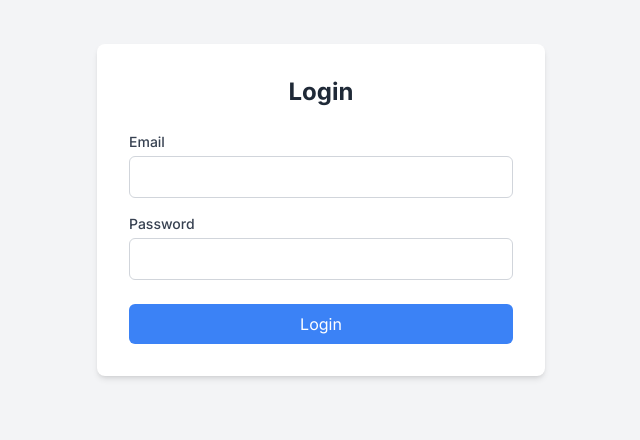
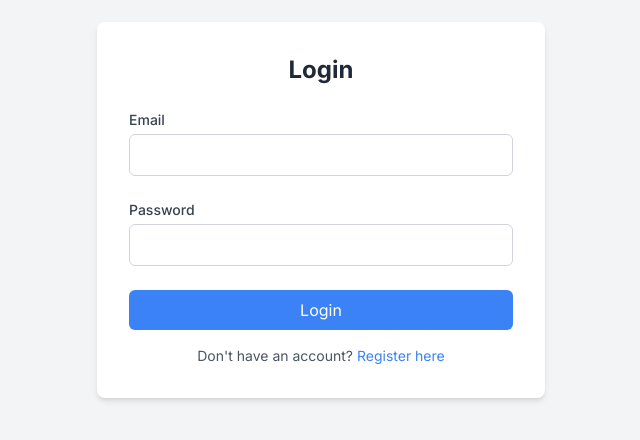
Before and after one commit to Risabkshetri/content-creator-s-web, a Next.js app in the folder frontend/: page /login in a window 1280 px wide. Shown: the part 190-630 px from the top of the page, without its empty margins (319-959 px from the left). Built offline with nearby package versions, Linux system fonts and the light colour scheme; no server answers.

Commit message:
ui/ux optimized

```diff
--- a/frontend/src/app/layout.tsx
+++ b/frontend/src/app/layout.tsx
@@ -18,6 +18,11 @@ export default function RootLayout({
 }>) {
   return (
     <html lang="en">
+      <head >
+        <meta charSet="utf-8" />
+        <meta name="viewport" content="width=device-width, initial-scale=1" />
+        <link rel="icon" href="/favicon.ico" />
+      </head>
       <body className={inter.className}>
         <div>
           <Navbar />
--- a/frontend/src/components/Footer.tsx
+++ b/frontend/src/components/Footer.tsx
@@ -30,11 +30,11 @@ if(!isDashboard){
           </div>
           <nav className="flex flex-wrap gap-4 mt-4 sm:mt-0">
             {[
-              { label: 'Videos', link: '/videos', icon: <FaVideo className="inline-block mr-1 text-red-500" /> },
-              { label: 'Blog', link: '/blog', icon: <FaBlog className="inline-block mr-1 text-blue-500" /> },
-              { label: 'Podcasts', link: '/podcasts', icon: <FaMicrophone className="inline-block mr-1 text-green-500" /> },
-              { label: 'Live Streams', link: '/live-streams', icon: <FaStream className="inline-block mr-1 text-purple-500" /> },
-              { label: 'Membership', link: '/membership', icon: <FaStar className="inline-block mr-1 text-yellow-500" /> },
+              { label: 'Videos', link: '/dashboard/videos', icon: <FaVideo className="inline-block mr-1 text-red-500" /> },
+              { label: 'Blog', link: '/dashboard/blogs', icon: <FaBlog className="inline-block mr-1 text-blue-500" /> },
+              { label: 'Podcasts', link: '/dashboard/podcasts', icon: <FaMicrophone className="inline-block mr-1 text-green-500" /> },
+              { label: 'Live Streams', link: '/dashboard/live-streams', icon: <FaStream className="inline-block mr-1 text-purple-500" /> },
+              { label: 'Membership', link: '/dashboard/membership', icon: <FaStar className="inline-block mr-1 text-yellow-500" /> },
             ].map((item, index) => (
               <Link
                 key={index}
--- a/frontend/src/components/loginForm.tsx
+++ b/frontend/src/components/loginForm.tsx
@@ -4,6 +4,7 @@ import { useState } from 'react';
 import { useForm } from 'react-hook-form';
 import { useRouter } from 'next/navigation';
 import { login } from '@/lib/auth';
+import Link from 'next/link';
 
 type FormData = {
   email: string;
@@ -13,22 +14,28 @@ type FormData = {
 export default function LoginForm() {
   const { register, handleSubmit, formState: { errors } } = useForm<FormData>();
   const [error, setError] = useState<string | null>(null);
+  const [isLoading, setIsLoading] = useState(false);
   const router = useRouter();
 
   const onSubmit = async (data: FormData) => {
+    setIsLoading(true);
+    setError(null);
     try {
       await login(data.email, data.password);
       router.push('/dashboard');
     } catch (err) {
       setError('Invalid email or password');
+    } finally {
+      setIsLoading(false);
     }
   };
 
   return (
     <div className="flex justify-center items-center min-h-screen bg-gray-100">
-      <form onSubmit={handleSubmit(onSubmit)} className="bg-white p-8 rounded-lg shadow-md w-full max-w-md">
+      <div className="bg-white p-8 rounded-lg shadow-md w-full max-w-md">
         <h2 className="text-2xl font-bold mb-6 text-center text-gray-800">Login</h2>
-        <div className="mb-4">
+        <form onSubmit={handleSubmit(onSubmit)} className="space-y-6">
+          <div>
             <label htmlFor="email" className="block text-sm font-medium text-gray-700 mb-1">Email</label>
             <input
               id="email"
@@ -40,25 +47,43 @@ export default function LoginForm() {
                   message: "Invalid email address"
                 }
               })}
-            className="w-full px-3 py-2 border border-gray-300 rounded-md focus:outline-none focus:ring-2 focus:ring-blue-500"
+              className="w-full px-3 py-2 border border-gray-300 rounded-md focus:outline-none focus:ring-2 focus:ring-blue-500 transition-colors duration-300"
             />
             {errors.email && <span className="text-red-500 text-xs mt-1">{errors.email.message}</span>}
           </div>
-        <div className="mb-6">
+          <div>
             <label htmlFor="password" className="block text-sm font-medium text-gray-700 mb-1">Password</label>
             <input
               id="password"
               type="password"
               {...register('password', { required: 'Password is required' })}
-            className="w-full px-3 py-2 border border-gray-300 rounded-md focus:outline-none focus:ring-2 focus:ring-blue-500"
+              className="w-full px-3 py-2 border border-gray-300 rounded-md focus:outline-none focus:ring-2 focus:ring-blue-500 transition-colors duration-300"
             />
             {errors.password && <span className="text-red-500 text-xs mt-1">{errors.password.message}</span>}
           </div>
-        {error && <div className="mb-4 text-red-500 text-sm text-center">{error}</div>}
-        <button type="submit" className="w-full bg-blue-500 text-white py-2 px-4 rounded-md hover:bg-blue-600 focus:outline-none focus:ring-2 focus:ring-blue-500 focus:ring-offset-2 transition-colors duration-300">
-          Login
+          {error && <div className="text-red-500 text-sm text-center">{error}</div>}
+          <button
+            type="submit"
+            className="w-full bg-blue-500 text-white py-2 px-4 rounded-md hover:bg-blue-600 focus:outline-none focus:ring-2 focus:ring-blue-500 focus:ring-offset-2 transition-colors duration-300 flex justify-center items-center"
+            disabled={isLoading}
+          >
+            {isLoading ? (
+              <svg className="animate-spin h-5 w-5 mr-3" viewBox="0 0 24 24">
+                <circle className="opacity-25" cx="12" cy="12" r="10" stroke="currentColor" strokeWidth="4"></circle>
+                <path className="opacity-75" fill="currentColor" d="M4 12a8 8 0 018-8V0C5.373 0 0 5.373 0 12h4zm2 5.291A7.962 7.962 0 014 12H0c0 3.042 1.135 5.824 3 7.938l3-2.647z"></path>
+              </svg>
+            ) : 'Login'}
           </button>
         </form>
+        <div className="mt-4 text-center">
+          <p className="text-sm text-gray-600">
+            Don't have an account?{' '}
+            <Link href="/register" className="text-blue-500 hover:text-blue-600 transition-colors duration-300">
+              Register here
+            </Link>
+          </p>
+        </div>
+      </div>
     </div>
   );
 }
--- a/frontend/src/components/registerForm.tsx
+++ b/frontend/src/components/registerForm.tsx
@@ -3,6 +3,7 @@
 import { useState } from 'react';
 import { useRouter } from 'next/navigation';
 import { register } from '@/lib/auth';
+import Link from 'next/link';
 
 export default function RegisterForm() {
   const [username, setUsername] = useState('');
@@ -30,8 +31,7 @@ export default function RegisterForm() {
   };
 
   return (
-
-     <div className="min-h-screen flex items-center justify-center bg-gray-300">
+    <div className="min-h-screen flex items-center justify-center bg-gray-300">
       <div className="bg-white p-8 rounded-lg shadow-md w-96">
         <h2 className="text-2xl font-bold mb-6 text-center text-gray-800">Create Account</h2>
         <form onSubmit={handleSubmit} className="space-y-4">
@@ -114,6 +114,14 @@ export default function RegisterForm() {
             </button>
           </div>
         </form>
+        <div className="mt-4 text-center">
+          <p className="text-sm text-gray-600">
+            Already have an account?{' '}
+            <Link href="/login" className="text-indigo-600 hover:text-indigo-500">
+              Log in here
+            </Link>
+          </p>
+        </div>
       </div>
     </div>
   );
```
Lines whose indentation alone changed are shown as unchanged.
